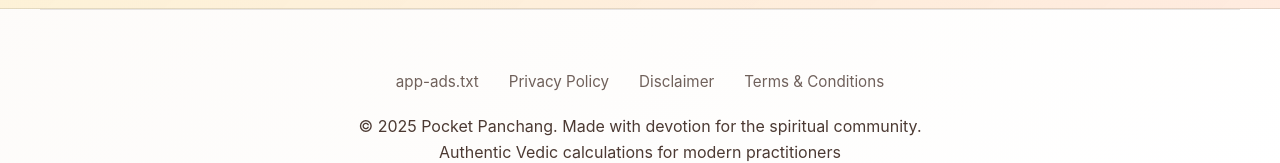
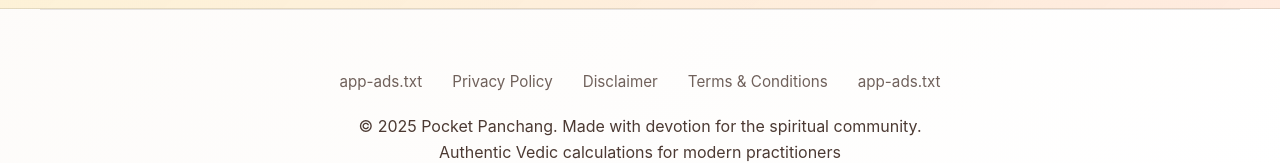
Before and after one commit to ramyajhk/pocket-panchang-site, a plain HTML site: page index.html in a window 1280 px wide. Shown: the part 2467-2630 px from the top of the page. Drawn offline with Linux system fonts and the light colour scheme.

Commit message:
Update index.html

```diff
--- a/index.html
+++ b/index.html
@@ -346,6 +346,7 @@
             <a href="privacy-policy.html">Privacy Policy</a>
             <a href="disclaimer.html">Disclaimer</a>
             <a href="terms-conditions.html">Terms & Conditions</a>
+            <a href="app-ads.txt">app-ads.txt</a>
         </div>
         <p>&copy; 2025 Pocket Panchang. Made with devotion for the spiritual community.</p>
         <p>Authentic Vedic calculations for modern practitioners</p>
```
